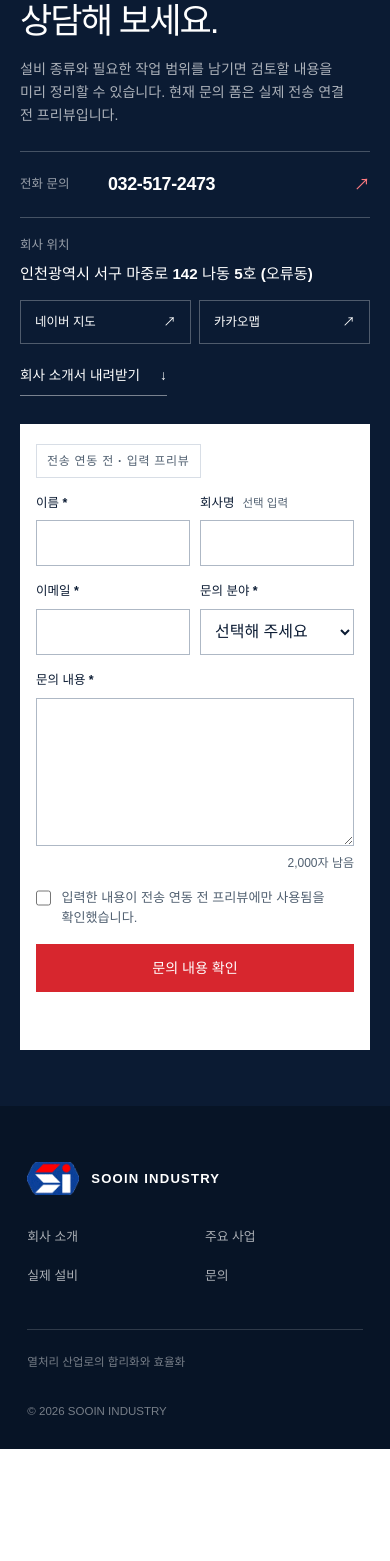
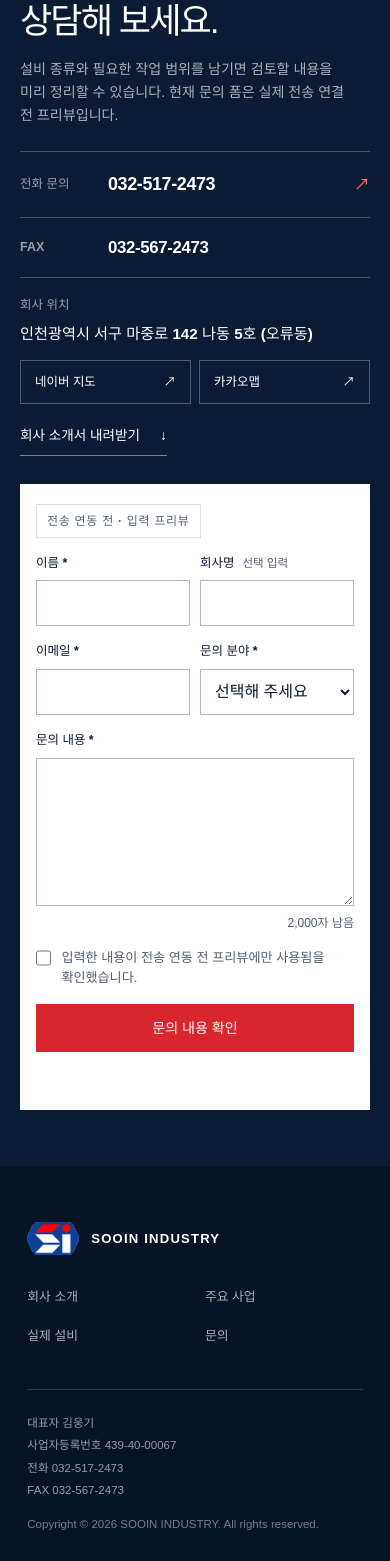
Before and after one commit to ameforce/sooindustry-page, a Next.js app in the folder sooindustry-react/: page / in a window 390 px wide. Shown: the part 3826-5387 px from the top of the page. Before the commit the page ends 5275 px from the top, so only its background shows below. Built offline with nearby package versions, Linux system fonts and the light colour scheme; a web font is replaced by a local one.

Commit message:
feat: 하단 사업자 정보와 FAX 추가

```diff
--- a/sooindustry-react/scripts/browser-qa.mjs
+++ b/sooindustry-react/scripts/browser-qa.mjs
@@ -87,6 +87,9 @@ async function main() {
         }
       }
       const phoneLink = document.querySelector('a[href="tel:+82325172473"]');
+      const faxLine = document.querySelector('[aria-label="팩스 032-567-2473"]');
+      const footerBusinessDetails = document.querySelector('footer [aria-label="수인산업 사업자 정보"]');
+      const footerCopyright = document.querySelector('footer p[class*="copyright"]');
       const mapLinks = [...document.querySelectorAll('a[aria-label*="지도에서 수인산업 위치 보기"], a[aria-label*="카카오맵에서 수인산업 위치 보기"]')];
       const lineCount = (element) => {
         const semanticPhrases = [...element.children].filter((child) => child.tagName === 'SPAN');
@@ -165,15 +168,20 @@ async function main() {
         },
         contactInfo: {
           phoneHref: phoneLink?.getAttribute('href') ?? null,
-          phoneText: phoneLink?.textContent.replace(/\s+/g, ' ').trim() ?? null,
+          phoneText: phoneLink?.textContent.replace(/\\s+/g, ' ').trim() ?? null,
           phoneTapHeight: phoneLink ? Math.round(phoneLink.getBoundingClientRect().height) : 0,
-          address: document.querySelector('address')?.textContent.replace(/\s+/g, ' ').trim() ?? null,
+          faxText: faxLine?.textContent.replace(/\\s+/g, ' ').trim() ?? null,
+          address: document.querySelector('address')?.textContent.replace(/\\s+/g, ' ').trim() ?? null,
           maps: mapLinks.map((link) => ({
             href: link.getAttribute('href'),
             target: link.getAttribute('target'),
             rel: link.getAttribute('rel'),
             tapHeight: Math.round(link.getBoundingClientRect().height),
           })),
+        },
+        footerInfo: {
+          businessText: footerBusinessDetails?.textContent.replace(/\\s+/g, ' ').trim() ?? null,
+          copyrightText: footerCopyright?.textContent.replace(/\\s+/g, ' ').trim() ?? null,
         },
       };
     })()`);
@@ -233,7 +241,14 @@ async function main() {
       layout.contactInfo.phoneHref !== "tel:+82325172473" ||
       !layout.contactInfo.phoneText.includes("032-517-2473") ||
       layout.contactInfo.phoneTapHeight < 44 ||
+      layout.contactInfo.faxText !== "FAX032-567-2473" ||
       !layout.contactInfo.address.includes("인천광역시 서구 마중로 142 나동 5호 (오류동)") ||
+      !layout.footerInfo.businessText.includes("대표자 김웅기") ||
+      !layout.footerInfo.businessText.includes("사업자등록번호 439-40-00067") ||
+      !layout.footerInfo.businessText.includes("전화 032-517-2473") ||
+      !layout.footerInfo.businessText.includes("FAX 032-567-2473") ||
+      !layout.footerInfo.copyrightText.includes("Copyright ©") ||
+      !layout.footerInfo.copyrightText.includes("SOOIN INDUSTRY. All rights reserved.") ||
       layout.contactInfo.maps.length !== 2 ||
       layout.contactInfo.maps.some(
         (link) =>
--- a/sooindustry-react/src/app/_components/footer.module.scss
+++ b/sooindustry-react/src/app/_components/footer.module.scss
@@ -58,11 +58,38 @@
   }
 }
 
+.businessDetails {
+  display: flex;
+  flex-wrap: wrap;
+  gap: 8px 18px;
+  color: rgb(255 255 255 / 58%);
+  font-size: 0.72rem;
+  line-height: 1.6;
+}
+
+.copyright {
+  flex: 0 0 auto;
+  text-align: right;
+}
+
 @media (max-width: 700px) {
   .top,
   .bottom {
     align-items: flex-start;
     flex-direction: column;
+  }
+
+  .bottom {
+    gap: 16px;
+  }
+
+  .businessDetails {
+    display: grid;
+    gap: 4px;
+  }
+
+  .copyright {
+    text-align: left;
   }
 
   .top nav {
--- a/sooindustry-react/src/app/_components/footer.tsx
+++ b/sooindustry-react/src/app/_components/footer.tsx
@@ -1,5 +1,6 @@
 import Image from "next/image";
 import Link from "next/link";
+import { companyContact } from "@/data/companyContact";
 import styles from "./footer.module.scss";
 
 export function Footer() {
@@ -18,8 +19,15 @@ export function Footer() {
         </nav>
       </div>
       <div className={styles.bottom}>
-        <p>열처리 산업로의 합리화와 효율화</p>
-        <p>© {new Date().getFullYear()} SOOIN INDUSTRY</p>
+        <div className={styles.businessDetails} aria-label="수인산업 사업자 정보">
+          <span>대표자 {companyContact.representative}</span>
+          <span>사업자등록번호 {companyContact.businessRegistrationNumber}</span>
+          <span>전화 {companyContact.phoneDisplay}</span>
+          <span>FAX {companyContact.faxDisplay}</span>
+        </div>
+        <p className={styles.copyright}>
+          Copyright © {new Date().getFullYear()} SOOIN INDUSTRY. All rights reserved.
+        </p>
       </div>
     </footer>
   );
--- a/sooindustry-react/src/app/_components/precision-home.module.scss
+++ b/sooindustry-react/src/app/_components/precision-home.module.scss
@@ -1138,6 +1138,27 @@
     strong {
       color: var(--color-red-on-dark);
     }
+  }
+}
+
+.faxLine {
+  display: grid;
+  grid-template-columns: minmax(88px, auto) minmax(0, 1fr);
+  min-height: 64px;
+  align-items: center;
+  gap: 18px;
+  border-bottom: 1px solid rgb(255 255 255 / 24%);
+  color: var(--color-white);
+
+  > span {
+    color: rgb(255 255 255 / 58%);
+    font-size: 0.78rem;
+    font-weight: 700;
+  }
+
+  strong {
+    font-size: clamp(1.05rem, 1.8vw, 1.35rem);
+    letter-spacing: -0.02em;
   }
 }
 
@@ -1669,6 +1690,16 @@
     }
   }
 
+  .faxLine {
+    grid-template-columns: 76px minmax(0, 1fr);
+    min-height: 60px;
+    gap: 12px;
+
+    strong {
+      font-size: 1.05rem;
+    }
+  }
+
   .location {
     grid-template-columns: 1fr;
     gap: 6px;
--- a/sooindustry-react/src/app/_components/precision-home.tsx
+++ b/sooindustry-react/src/app/_components/precision-home.tsx
@@ -168,6 +168,10 @@ export function PrecisionHome() {
               <strong>{companyContact.phoneDisplay}</strong>
               <span aria-hidden="true">↗</span>
             </a>
+            <div className={styles.faxLine} aria-label={`팩스 ${companyContact.faxDisplay}`}>
+              <span>FAX</span>
+              <strong>{companyContact.faxDisplay}</strong>
+            </div>
             <address className={styles.location}>
               <span>회사 위치</span>
               <strong data-wrap-check>
--- a/sooindustry-react/src/data/companyContact.ts
+++ b/sooindustry-react/src/data/companyContact.ts
@@ -1,6 +1,9 @@
 export const companyContact = {
+  businessRegistrationNumber: "439-40-00067",
+  representative: "김웅기",
   phoneDisplay: "032-517-2473",
   phoneHref: "tel:+82325172473",
+  faxDisplay: "032-567-2473",
   addressLine1: "인천광역시 서구 마중로 142",
   addressLine2: "나동 5호 (오류동)",
   naverMapHref: "https://map.naver.com/p/entry/place/37323307?placePath=%2Fhome",
--- a/sooindustry-react/src/data/customerSupport.ts
+++ b/sooindustry-react/src/data/customerSupport.ts
@@ -47,7 +47,7 @@ export type AdditionalResource = Readonly<{
 }>;
 
 export const companyFacts: ReadonlyArray<IconFact> = [
-  { icon: "nc-single-02", label: "대표이사", value: "김웅기" },
+  { icon: "nc-single-02", label: "대표이사", value: companyContact.representative },
   { icon: "nc-calendar-60", label: "설립일", value: "2015년 09월 10일" },
   { icon: "nc-trophy", label: "특허", value: "진공로 실용신안 취득" },
   { icon: "nc-settings-gear-65", label: "주요 사업", value: "열처리 산업로 제작 전문" },
@@ -94,7 +94,7 @@ export const contactMethods: ReadonlyArray<ContactMethod> = [
     ariaLabel: `${companyContact.phoneDisplay}로 전화 걸기`,
     details: [
       { label: "TEL", value: companyContact.phoneDisplay },
-      { label: "FAX", value: "032-567-2473" },
+      { label: "FAX", value: companyContact.faxDisplay },
     ],
   },
   {
```
Also changed, not shown: 1 other file (tests, documents, lock files or other folders).
